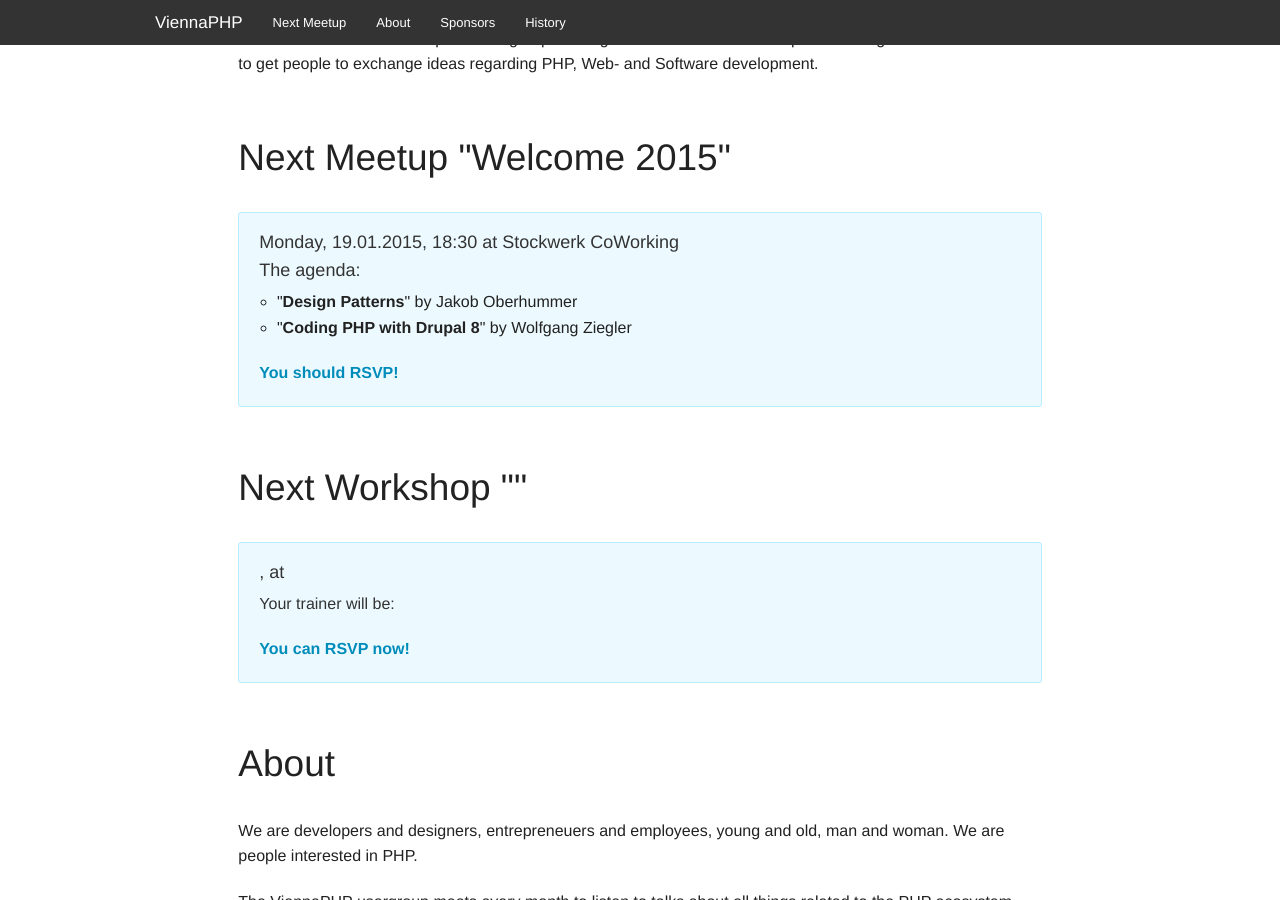
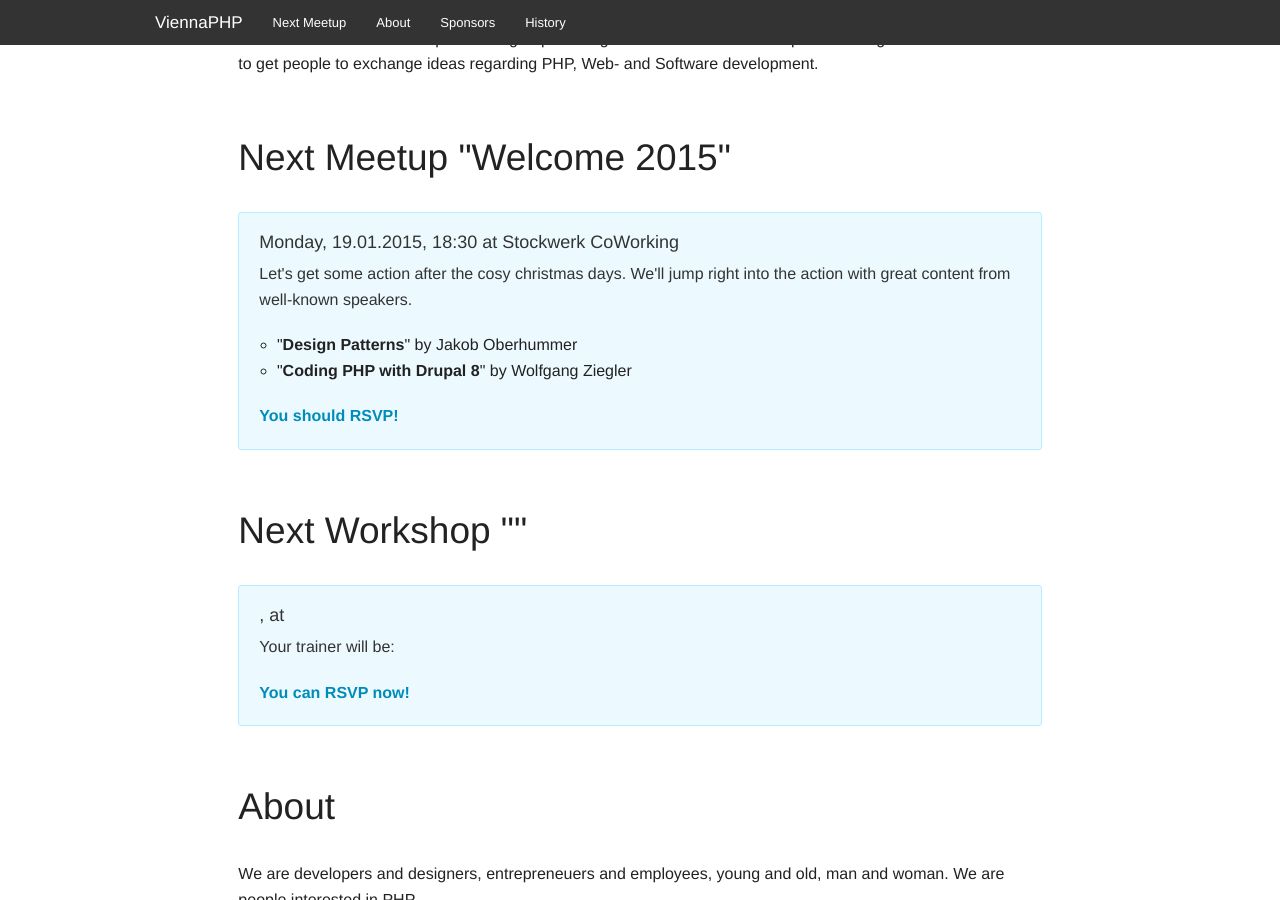
Before and after one commit to viennaphp/viennaphp.github.io, a Jekyll site: the page built from index.html, in a window 1280 px wide and 900 px high, scrolled down 552 px. Built offline with Jekyll 4.4.1, drawn with Linux system fonts in a browser that asks for light colours.

Commit message:
Replacing second h5 for meetup agenda with some description

```diff
--- a/_data/meetup.yml
+++ b/_data/meetup.yml
@@ -2,6 +2,7 @@ title: Welcome 2015
 date: Monday, 19.01.2015
 time: "18:30"
 location: Stockwerk CoWorking
+description: Let's get some action after the cosy christmas days. We'll jump right into the action with great content from well-known speakers.
 agenda:
     - title: Design Patterns
       speaker: Jakob Oberhummer
--- a/index.html
+++ b/index.html
@@ -19,7 +19,7 @@ title: Vienna PHP User Group
         <h2 id="anchor-next">Next Meetup "{{ site.data.meetup.title }}"</h2>
         <div class="panel callout radius">
             <h5>{{ site.data.meetup.date }}, {{ site.data.meetup.time }} at {{ site.data.meetup.location }}</h5>
-            <h5>The agenda:</h5>
+            <p>{{ site.data.meetup.description }}</p>
             <ul class="circle">
                 {% for agenda in site.data.meetup.agenda %}
                 <li>"<strong>{{ agenda.title }}</strong>" by {{ agenda.speaker }}</li>
```
